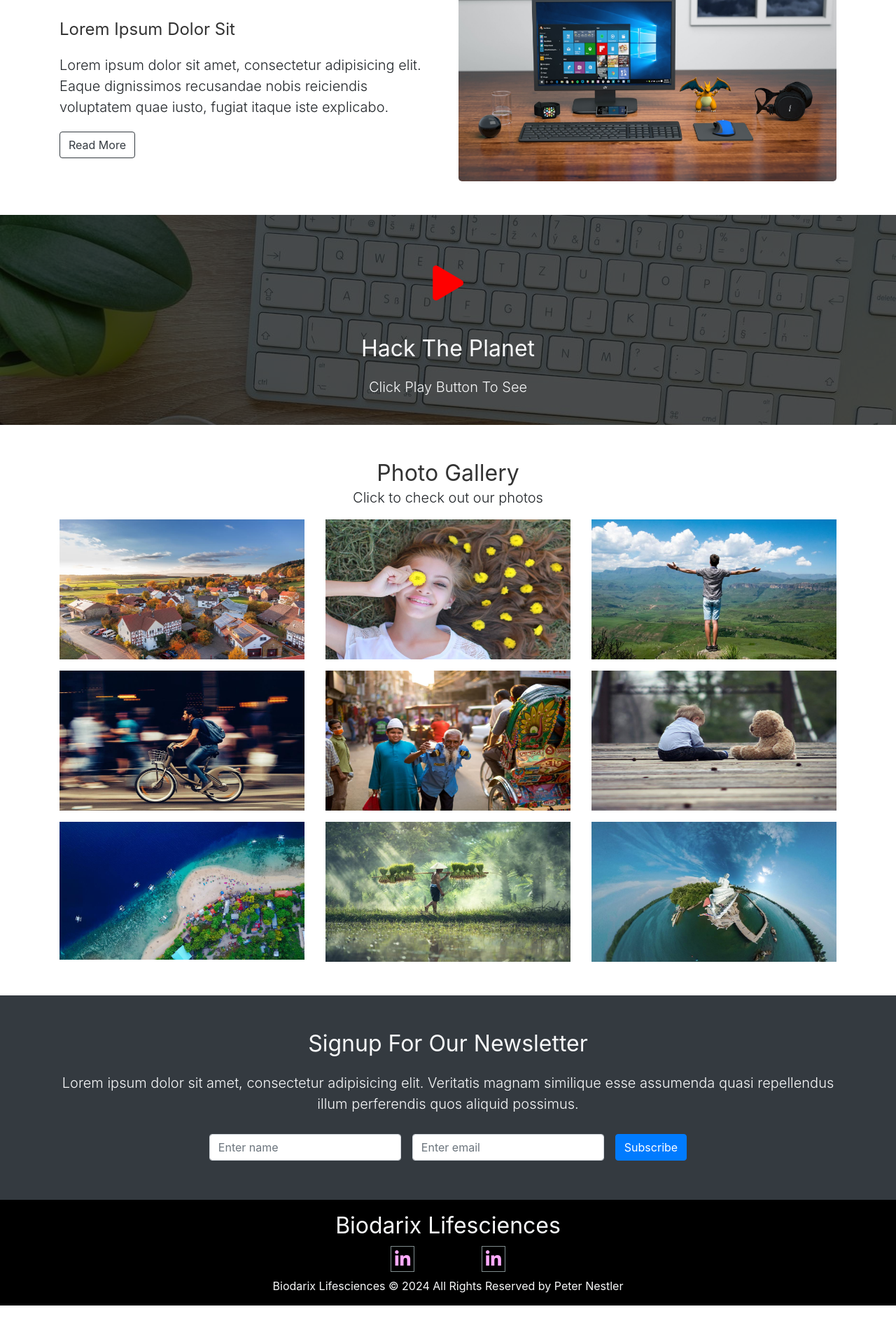
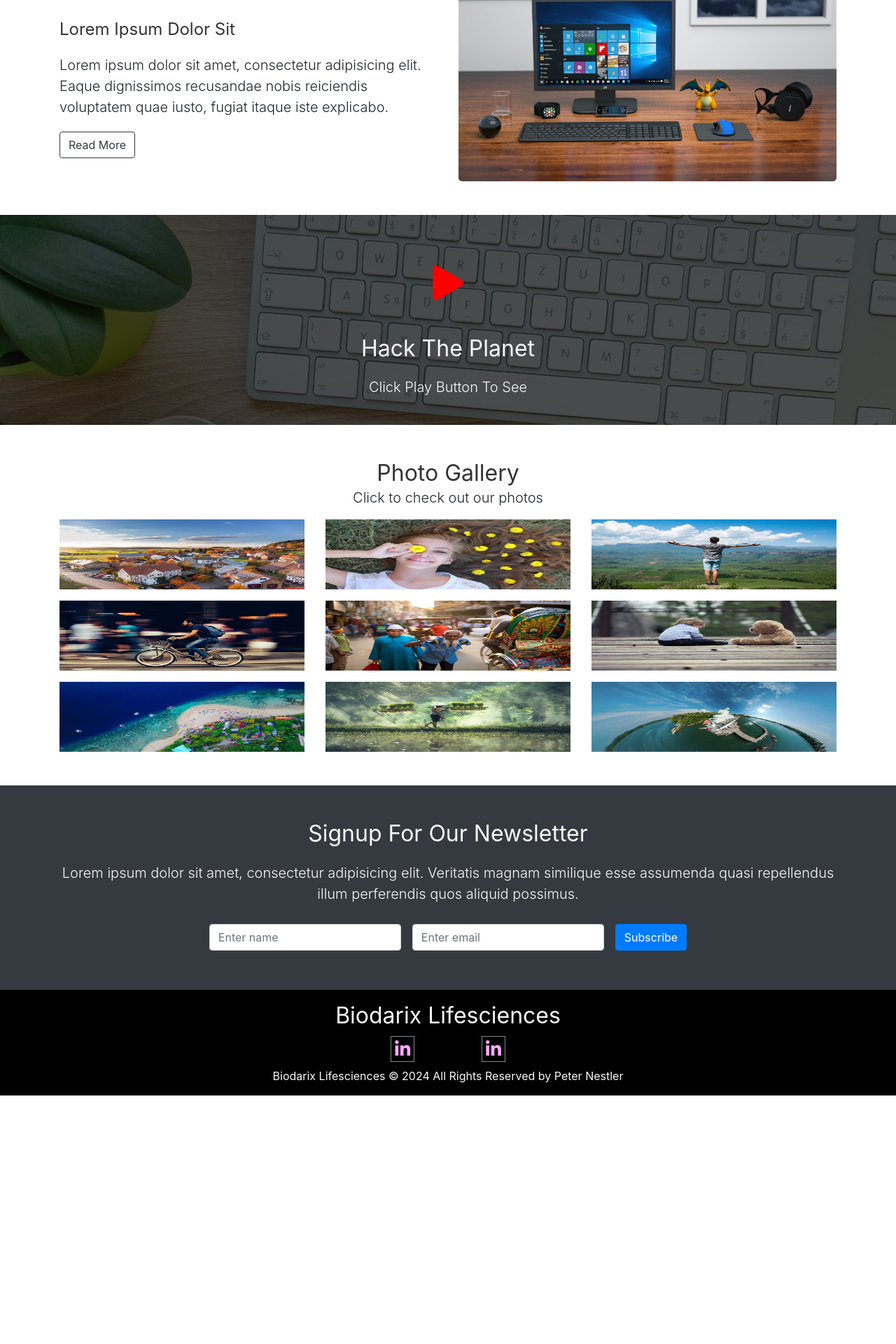
Before and after one commit to Biodarix/biodarix.github.io, a Jekyll site: the page index.html, which Jekyll copies as it is, in a window 1280 px wide. Shown: the part 1288-3208 px from the top of the page at 70% size. Built offline with Jekyll 4.4.1, drawn with Linux system fonts in a browser that asks for light colours; after the commit the page ends 2908 px from its top, so only the background shows below that.

Commit message:
Update main.css

```diff
--- a/css/main.css
+++ b/css/main.css
@@ -101,7 +101,7 @@ body{
 
 /*Gallery*/
 #gallery img{
-	max-height: 200px;
+	max-height: 100px;
 	width: 100%;
 
 }
```
